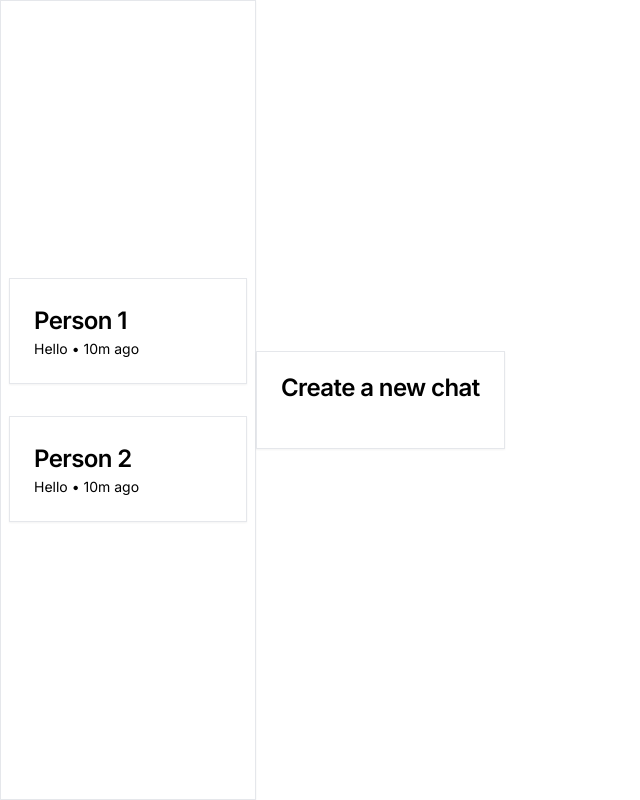
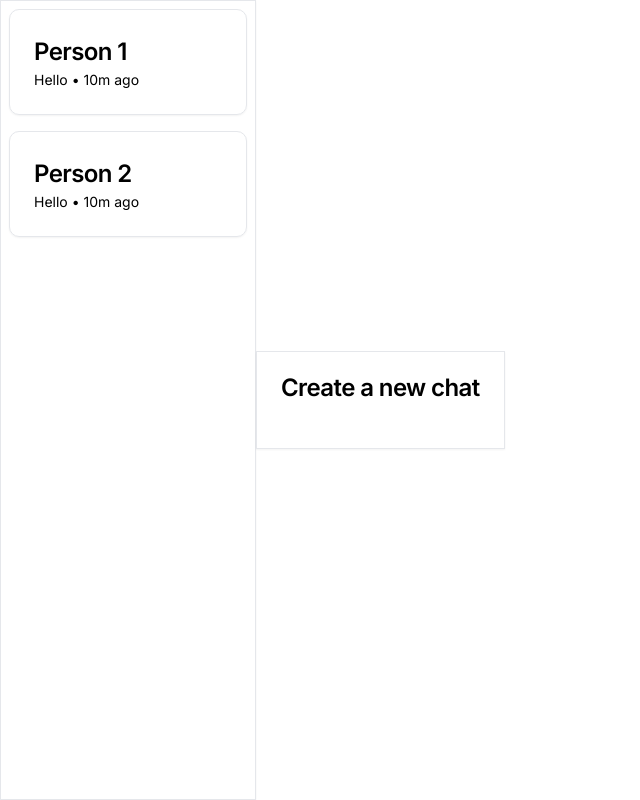
Before and after one commit to Killbyfire/chat-app, a Next.js app: page /home in a window 1280 px wide. Shown: the whole page, without its empty margins (0-640 px from the left). Built offline with nearby package versions, Linux system fonts and the light colour scheme; no server answers.

Commit message:
Add chat route, change actions.ts to js, new scrollbar

```diff
--- /dev/null
+++ b/src/app/chat/[chatid]/page.jsx
@@ -0,0 +1,5 @@
+export default function chatPage({ params }) {
+    return (
+        <h1>{params.chatid}</h1>
+    )
+}
--- a/src/app/globals.css
+++ b/src/app/globals.css
@@ -1,6 +1,23 @@
 @tailwind base;
 @tailwind components;
 @tailwind utilities;
+
+::-webkit-scrollbar {
+  width: 10px;
+}
+
+::-webkit-scrollbar-track {
+  background: #f1f1f1;
+}
+
+::-webkit-scrollbar-thumb {
+  background: #888;
+  border-radius: 5px;
+}
+
+::-webkit-scrollbar-thumb:hover {
+  background: #555;
+}
 
 :root {
   --foreground-rgb: 0, 0, 0;
--- a/src/app/home/chats.jsx
+++ b/src/app/home/chats.jsx
@@ -18,11 +18,11 @@ export default function Chats({ chats }) {
 
   return (
     <main className="flex flex-row items-center w-screen h-screen">
-      <Card className="flex flex-col justify-center align-center overflow-y-scroll w-[20vw] h-screen">
+      <Card className="flex flex-col align-center overflow-y-scroll w-[20vw] h-screen">
         {/* Sidebar of all chats */}
         {chats.map((chat) => {
           return (
-            <Card className=" my-4 mx-2">
+            <Card key={chat.id} className="my-2 mx-2 rounded-[10px]">
               <CardHeader>
                 {/* Avatar next to data */}
                 <Avatar></Avatar>
--- a/src/app/home/page.jsx
+++ b/src/app/home/page.jsx
@@ -3,8 +3,8 @@ import Chats from "./chats";
 
 export default async function HomePage() {
   const chats = [
-    { name: "Person 1", lastMessage: "Hello", lastSeen: "10m ago" },
-    { name: "Person 2", lastMessage: "Hello", lastSeen: "10m ago" },
+    {id: "102032", name: "Person 1", lastMessage: "Hello", lastSeen: "10m ago" },
+    {id: "1020324", name: "Person 2", lastMessage: "Hello", lastSeen: "10m ago" },
   ];
 
   return (
--- a/src/app/login/page.jsx
+++ b/src/app/login/page.jsx
@@ -1,3 +1,5 @@
+"use client";
+
 import { Button } from "@/components/ui/button";
 import {
   Card,
@@ -7,35 +9,54 @@ import {
   CardHeader,
   CardTitle,
 } from "@/components/ui/card";
-import { Form, FormControl, FormItem, FormLabel } from "@/components/ui/form";
+import {
+  Form,
+  FormField,
+  FormControl,
+  FormItem,
+  FormLabel,
+  FormDescription,
+} from "@/components/ui/form";
 import { Input } from "@/components/ui/input";
 import { Label } from "@/components/ui/label";
+import { Separator } from "@radix-ui/react-separator";
+import { useForm } from "react-hook-form";
 
-export default async function LoginPage() {
+export default function LoginPage() {
+  const form = useForm();
   return (
-    <main className="flex w-screen h-screen justify-center align-center">
-      <Card>
+    <main className="flex w-screen h-screen justify-center items-center">
+      <Card className="max-w-sm lg:w-[40vw] w-[80vw] rounded-xl">
         <CardHeader>
           <CardTitle>Login</CardTitle>
           <CardDescription>
             Login using your credentials or a other service.
           </CardDescription>
+          <Separator orientation="horizontal" className="my-4" />
         </CardHeader>
         <CardContent>
-          <Form>
-            <FormItem>
+          <Form {...form}>
+            <form>
+              <FormItem className="mb-4">
                 <FormLabel>Email</FormLabel>
                 <FormControl>
-                <Input type="text"></Input>
+                  <Input className="rounded-[5px]" type="email"></Input>
                 </FormControl>
               </FormItem>
-            <FormItem>
+              <FormItem className="my-4">
                 <FormLabel>Password</FormLabel>
                 <FormControl>
-                <Input type="password"></Input>
+                  <Input className="rounded-[5px]" type="password"></Input>
                 </FormControl>
               </FormItem>
-            <Button type="submit"></Button>
+              <Button
+                className="rounded-xl w-full mt-8"
+                variant={"outline"}
+                type="submit"
+              >
+                Log in
+              </Button>
+            </form>
           </Form>
         </CardContent>
         <CardFooter>{/* Cards for google login, etc */}</CardFooter>
--- a/tailwind.config.js
+++ b/tailwind.config.js
@@ -12,7 +12,11 @@ module.exports = {
       center: true,
       padding: "2rem",
       screens: {
-        "2xl": "1400px",
+        sm: "100px",
+        md: "768px",
+        lg: "1024px",
+        xl: "1280px",
+        "2xl": "1536px",
       },
     },
     extend: {
--- a/tsconfig.json
+++ b/tsconfig.json
@@ -31,7 +31,7 @@
     ".next/types/**/*.ts",
     "**/*.ts",
     "**/*.tsx"
-  ],
+, "src/app/home/actions.js"  ],
   "exclude": [
     "node_modules"
   ]
```
Also changed, not shown: src/app/layout.js (+7 -7 lines), src/app/home/actions.js (added), src/app/home/actions.ts (deleted). Lines whose indentation alone changed are shown as unchanged.
